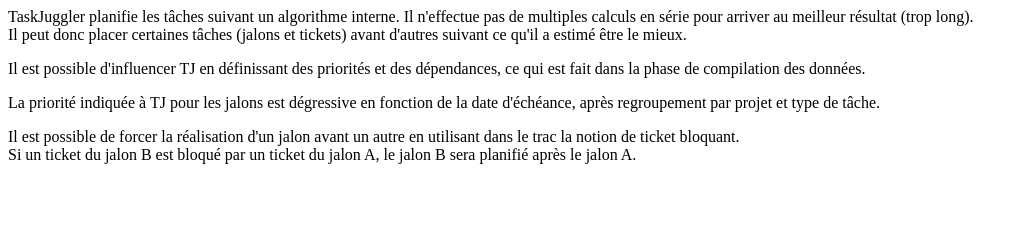
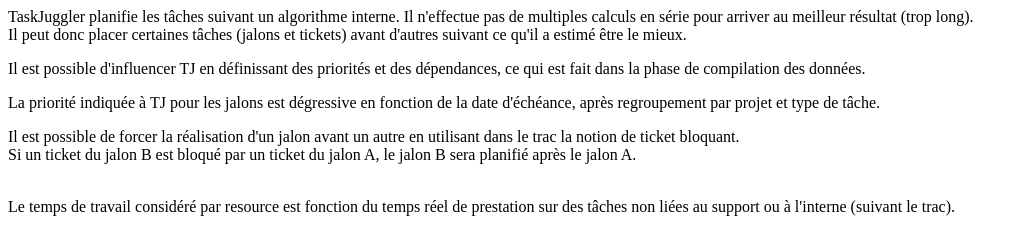
Before and after one commit to IMIO/imio.trac2taskjuggler, a Python web app: template imio/trac2taskjuggler/templates/index.html in a window 1280 px wide. Shown: the part 731-963 px from the top of the page, without its empty margins (0-1028 px from the left). Before the commit the page ends 895 px from the top, so only its background shows below. Run offline with Jinja, Linux system fonts and the light colour scheme; the template is opened without the code that fills it, so the values that code supplies are empty.

Commit message:
Added comment on real time

```diff
--- a/imio/trac2taskjuggler/templates/index.html
+++ b/imio/trac2taskjuggler/templates/index.html
@@ -67,5 +67,8 @@
 <p>Il est possible de forcer la réalisation d'un jalon avant un autre en utilisant dans le trac la notion de ticket bloquant.<br />
 Si un ticket du jalon B est bloqué par un ticket du jalon A, le jalon B sera planifié après le jalon A.<br />
 &nbsp;</p>
+
+<p>Le temps de travail considéré par resource est fonction du temps réel de prestation sur des tâches non liées au support ou à l'interne (suivant le trac).</p>
+
 </body>
 </html>
```
